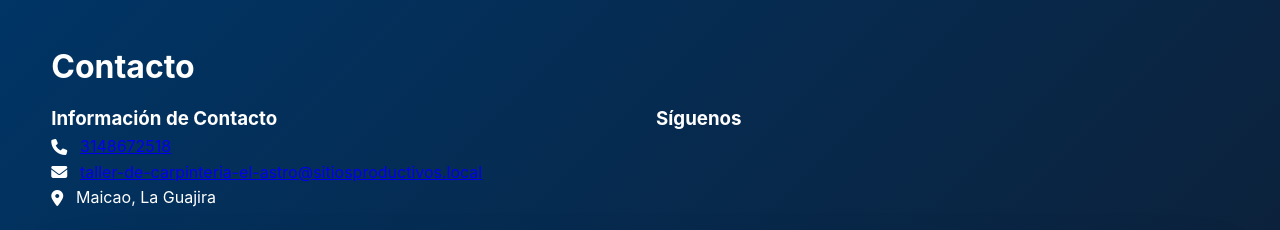
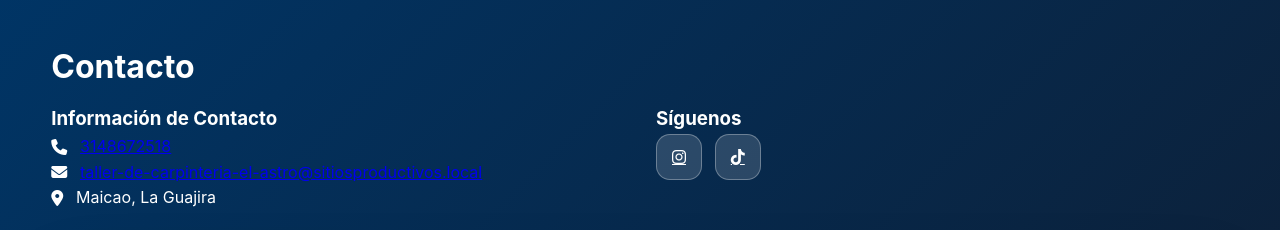
Before and after one commit to ReconvencionLaboralGuajira/taller-de-carpinteria-el-astro-58, a plain HTML site: page index.html in a window 1280 px wide. Shown: the part 2840-3070 px from the top of the page. Drawn offline with Linux system fonts and the light colour scheme; no server answers.

Commit message:
Publish site

```diff
--- a/index.html
+++ b/index.html
@@ -223,6 +223,14 @@
                     <div class="social-links">
 
 
+                        <a href="https://www.instagram.com/tallerdecarpinteria_elastro/" target="_blank" rel="noopener" class="social-link">
+                            <i class="fab fa-instagram"></i>
+                        </a>
+
+
+                        <a href="https://www.tiktok.com/@tallercarpinteriaelastro" target="_blank" rel="noopener" class="social-link">
+                            <i class="fab fa-tiktok"></i>
+                        </a>
 
                     </div>
                 </div>
```
